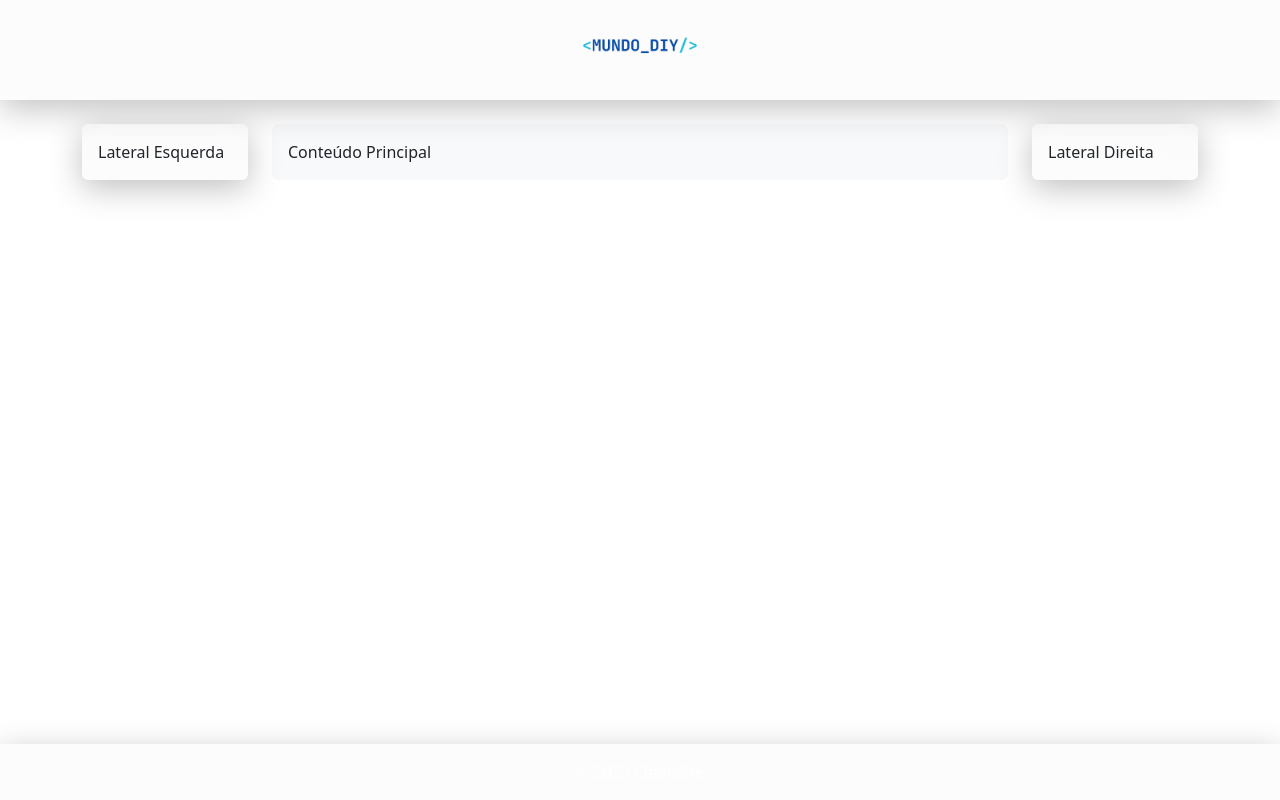
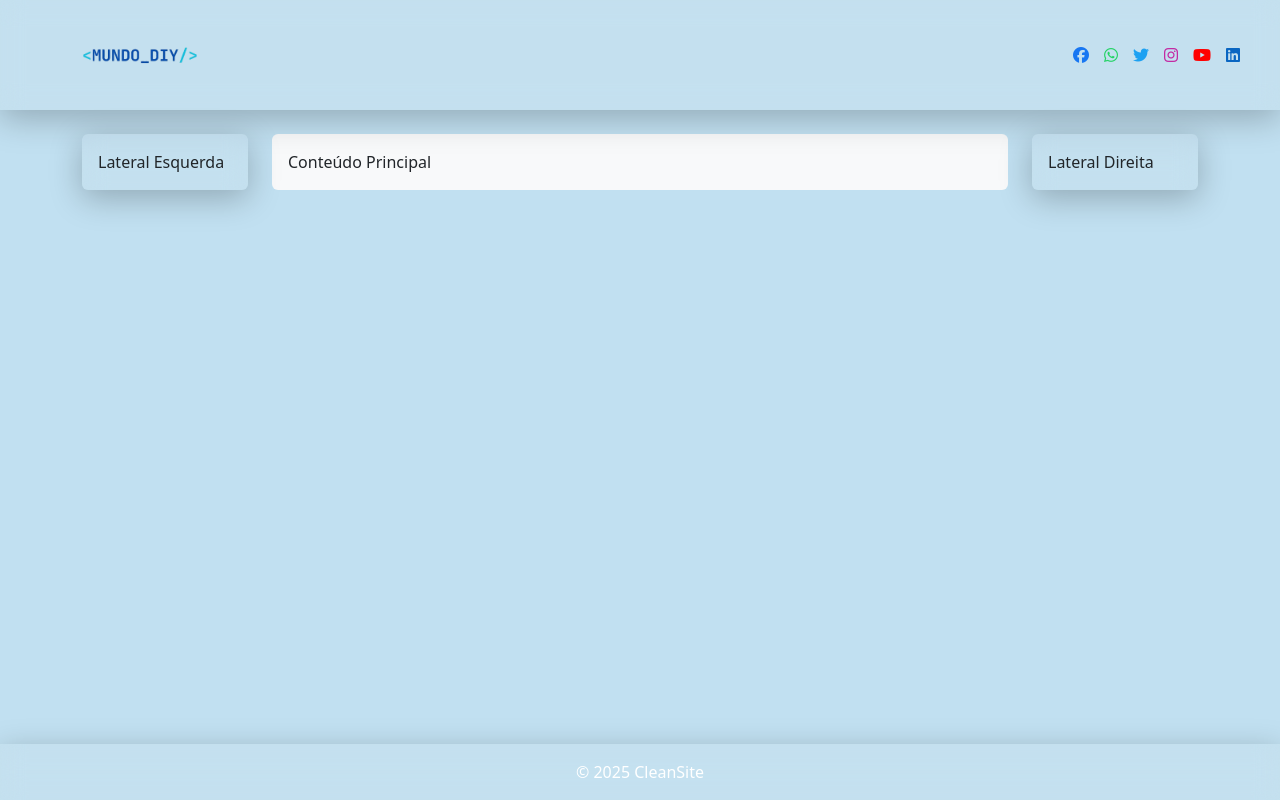
Before and after one commit to RRafaelaFerreira/mundoDIY, a plain HTML site: page index.html in a window 1280 px wide. Drawn offline with nearby package versions, Linux system fonts and the light colour scheme.

Commit message:
ícones de redes sociais adicionados

```diff
--- a/css/style.css
+++ b/css/style.css
@@ -5,7 +5,7 @@
   }
 
   body {
-    background: red;
+    background: rgb(193, 224, 241);
     display: flex;
     flex-direction: column;
     min-height: 100vh;
@@ -14,7 +14,8 @@
     display: flex;
     justify-content: center;
     align-items: center;
-    height: 100px;
+    height: 110px;
+    padding: 0 50px;
   }
   main{
     flex: 1;
@@ -34,9 +35,34 @@ padding: 0px;
 
 .containerDoTopo {
   display: flex;
-justify-content: center;
-/*justify-content: flex-start;*/
+  justify-content: space-between;
   align-items: center;
   max-width: 1200px;
-padding: 0 0 10px 0;
+  width: 100%;
 }
+
+.containerDoTopo ul{
+  display: flex;
+  gap: 15px;
+  padding: 0;
+  margin: 0;
+  list-style: none;
+}
+
+.facebook  i{color:#1877f2}
+.facebook  i:hover{filter: brightness(2)}
+
+.whatsapp  i{color: #25d366}
+.whatsapp  i:hover{filter: brightness(2)}
+
+.twitter   i{color: #1da1f2}
+.twitter   i:hover{filter: brightness(2)}
+
+.instagram i{color: #c32aa3}
+.instagram i:hover{filter: brightness(2)}
+
+.youtube   i{color: #ff0000}
+.youtube   i:hover{filter: brightness(2)}
+
+.linkedin  i{color: #0a66c2}
+.linkedin  i:hover{filter: brightness(2)}
--- a/index.html
+++ b/index.html
@@ -3,8 +3,9 @@
 <head>
   <meta charset="UTF-8" />
   <meta name="viewport" content="width=device-width, initial-scale=1.0" />
-  <link rel="stylesheet" href="../mundoDIY/css/style.css"/>
   <link href="https://cdn.jsdelivr.net/npm/bootstrap@5.3.3/dist/css/bootstrap.min.css" rel="stylesheet" />
+  <link rel="stylesheet" href="https://cdnjs.cloudflare.com/ajax/libs/font-awesome/6.7.2/css/all.min.css" integrity="sha512-Evv84Mr4kqVGRNSgIGL/F/aIDqQb7xQ2vcrdIwxfjThSH8CSR7PBEakCr51Ck+w+/U6swU2Im1vVX0SVk9ABhg==" crossorigin="anonymous" referrerpolicy="no-referrer" />
+  <link rel="stylesheet" href="./css/style.css"/>
   <title>mundoDIY</title>
 </head>
 <body>
@@ -13,8 +14,15 @@
         <div class="containerDoTopo">
           <div class="nomeDoSite">
             <img src="./imagens/Mundo_DIY-removebg-preview.png" width="200px">
-
           </div>
+          <ul>
+              <li class="facebook"><a href="#"><span><i class="fa-brands fa-facebook"></i></span></a></li>
+              <li class="whatsapp"><a href="#"><span><i class="fa-brands fa-whatsapp"></i></span></a></li>
+              <li class="twitter"><a href="#"><span><i class="fa-brands fa-twitter"></i></span></a></li>
+              <li class="instagram"><a href="#"><span><i class="fa-brands fa-instagram"></i></span></a></li>
+              <li class="youtube"><a href="#"><span><i class="fa-brands fa-youtube"></i></span></a></li>
+              <li class="linkedin"><a href="#"><span><i class="fa-brands fa-linkedin"></i></span></a></li>
+          </ul>
         </div>
       </header>
 
```
Lines whose indentation alone changed are shown as unchanged.
